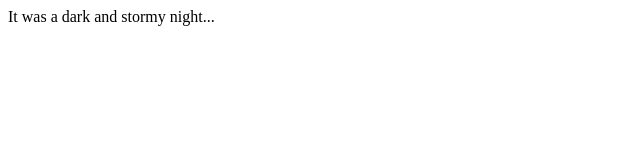
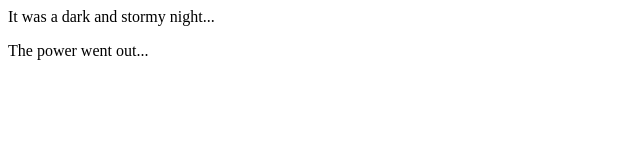
Before and after one commit to nhenry3/fireside-story1, a plain HTML site: page index.html in a window 1280 px wide. Shown: the whole page, without its empty margins (0-640 px from the left). Drawn offline with Linux system fonts and the light colour scheme.

Commit message:
added second line of story

```diff
--- a/index.html
+++ b/index.html
@@ -1,5 +1,6 @@
 <html>
   <body>
     <p>It was a dark and stormy night...</p>
+    <p>The power went out...</p>
   </body>
 </html>
```
